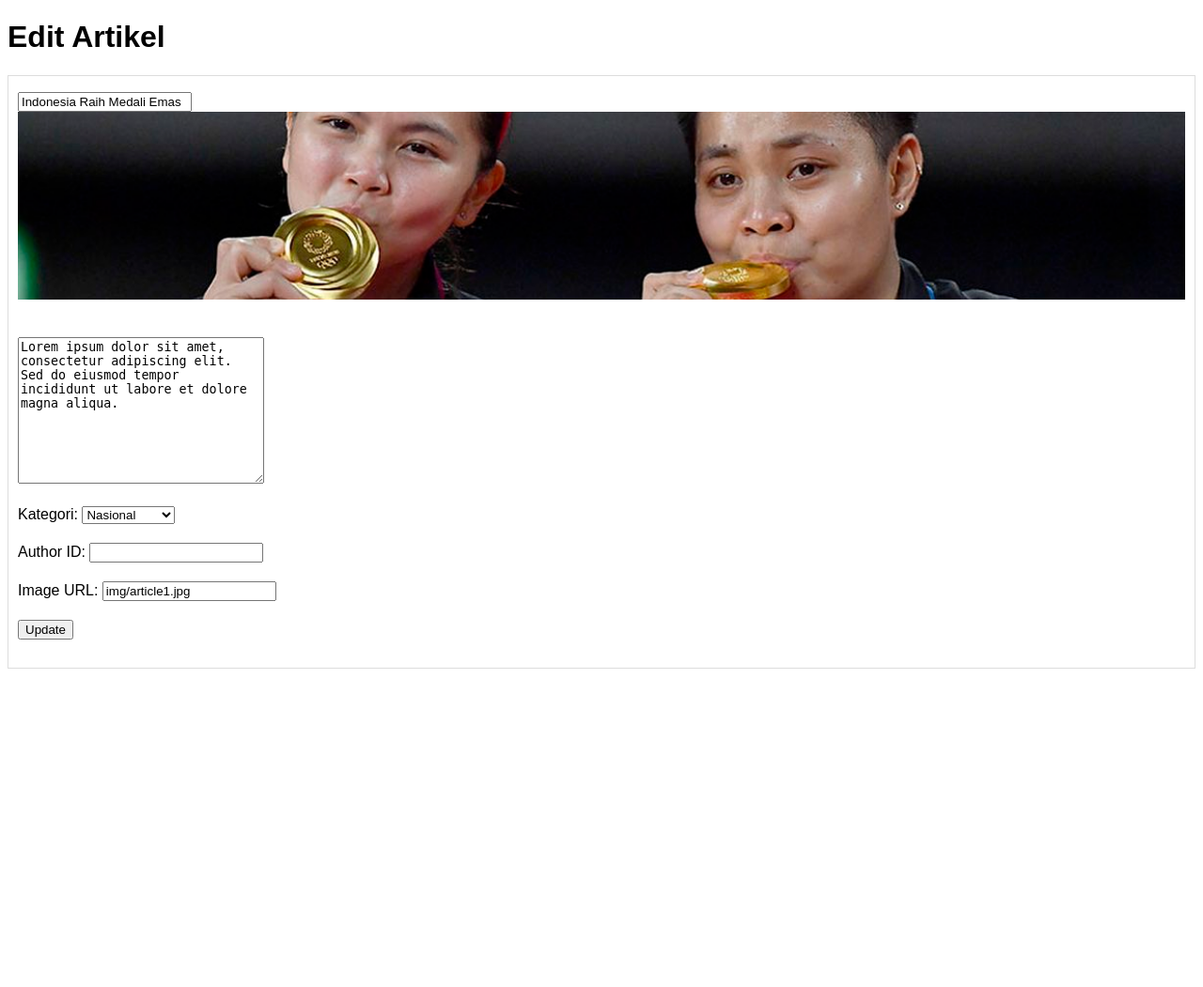
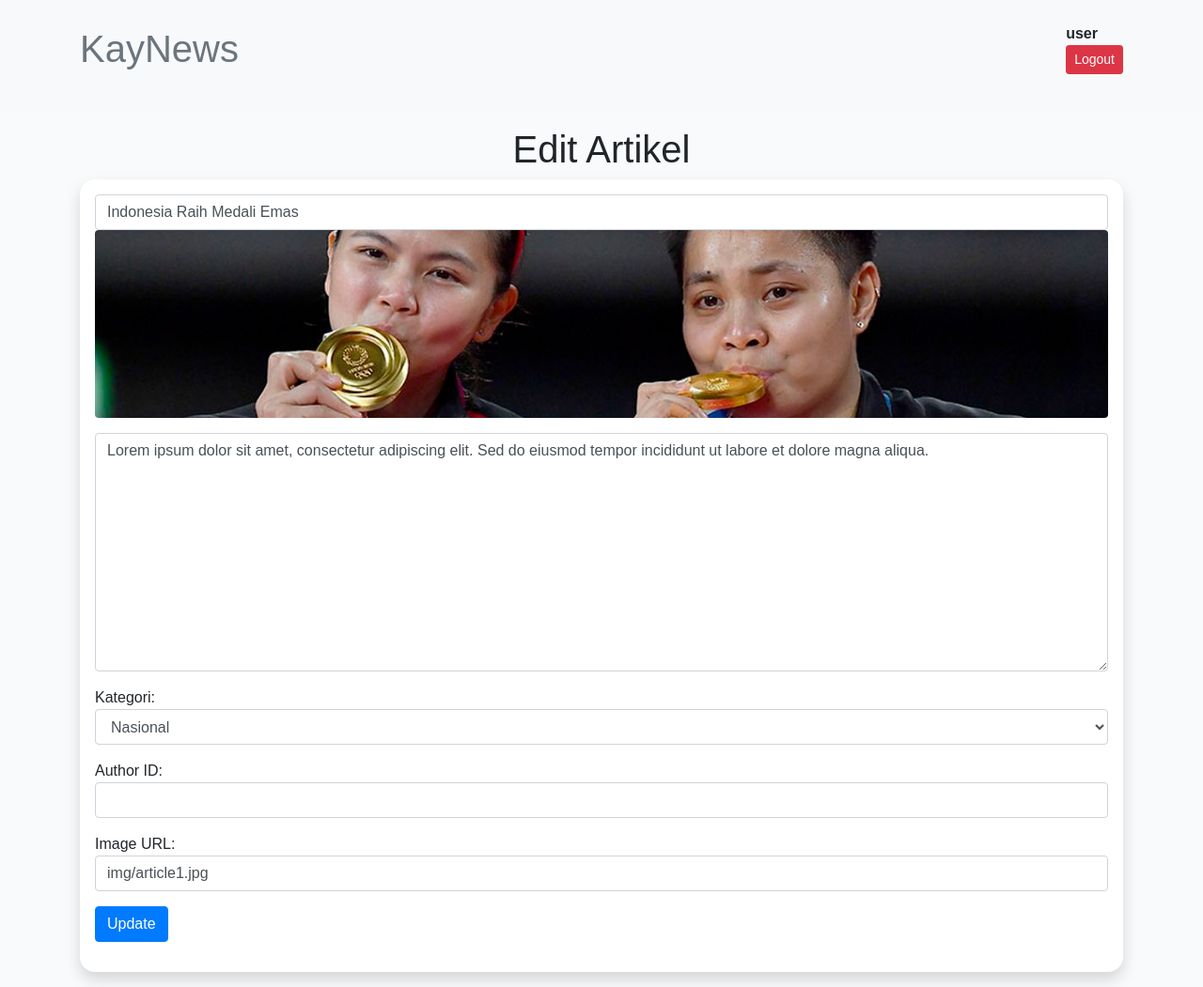
Before and after one commit to kyASse/kaynews, a PHP site: page /edit.php?id=2 in a window 1280 px wide. Shown: the whole page at 94% size. Before the commit the page ends 712 px from the top, so only its background shows below. Run offline with PHP 8.4, Linux system fonts and the light colour scheme; a user stored in the database is signed in; data comes from the database, SQL or seed files in the repository; data that the repository does not hold is empty.

Commit message:
Added style edit.php

```diff
--- a/edit.php
+++ b/edit.php
@@ -1,4 +1,11 @@
 <?php
+session_start();
+
+if (!isset($_SESSION["login"])) {
+    header("Location: login.php");
+    exit;
+}
+
 // Memanggil file koneksi.php
 include_once("config.php");
 
@@ -66,27 +73,32 @@
     <meta charset="UTF-8">
     <meta name="viewport" content="width=device-width, initial-scale=1.0">
     <title>Edit Artikel</title>
+    <link rel="stylesheet" href="https://stackpath.bootstrapcdn.com/bootstrap/4.5.2/css/bootstrap.min.css">
     <style>
         body {
             font-family: Arial, sans-serif;
+            background-color: #f8fafc;
         }
         .article {
-            border: 1px solid #ddd;
-            padding: 10px;
-            margin-bottom: 10px;
+            border-radius: 1rem;
+            padding: 1rem;
+            margin-bottom: 1rem;
+            background-color: white;
+            box-shadow: 0 0.5rem 1rem rgba(0,0,0,0.15);
         }
         .article h2 {
             margin: 0;
             font-size: 1.5em;
         }
         .article p {
-            margin-bottom: 20px;
+            margin-bottom: 1rem;
         }
         .article img {
             width: 100%;
             height: 200px;
             object-fit: cover;
-            margin-bottom: 20px;
+            border-radius: 1rem;
+            margin-bottom: 1rem;
         }
         .article a {
             text-decoration: none;
@@ -101,17 +113,23 @@
     </style>
 </head>
 <body>
-    <h1>Edit Artikel</h1>
+    <header class="bg-light py-4">
+        <div class="container">
+            <?php include_once('header.php'); ?>
+        </div>
+    </header>
+    <div class="container mt-3">
+        <h1 class="text-center">Edit Artikel</h1>
         <form method="post" action="">
             <div class="article">
-            <h2><input type="text" name="title" value="<?php echo htmlspecialchars($article['title']); ?>"></h2>
+                <h2><input type="text" name="title" value="<?php echo htmlspecialchars($article['title']); ?>" class="form-control"></h2>
                 <span class="error"><?php echo $titleErr; ?></span>
-            <img src="<?php echo htmlspecialchars($article['image_url']); ?>" alt="<?php echo htmlspecialchars($article['title']); ?>">
-            <p><textarea name="body" cols="30" rows="10"><?php echo htmlspecialchars($article['body']); ?></textarea></p>
+                <img src="<?php echo htmlspecialchars($article['image_url']); ?>" alt="<?php echo htmlspecialchars($article['title']); ?>" class="rounded">
+                <p><textarea name="body" cols="30" rows="10" class="form-control"><?php echo htmlspecialchars($article['body']); ?></textarea></p>
                 <span class="error"><?php echo $bodyErr; ?></span>
                 <p>
                     Kategori:
-                <select name="category">
+                    <select name="category" class="form-control">
                         <option value="Nasional" <?php echo $article['category'] == 'Nasional' ? 'selected' : ''; ?>>Nasional</option>
                         <option value="Internasional" <?php echo $article['category'] == 'Internasional' ? 'selected' : ''; ?>>Internasional</option>
                         <option value="Ekonomi" <?php echo $article['category'] == 'Ekonomi' ? 'selected' : ''; ?>>Ekonomi</option>
@@ -121,12 +139,13 @@
                     </select>
                     <span class="error"><?php echo $categoryErr; ?></span>
                 </p>
-            <p>Author ID: <input type="number" name="author" value="<?php echo htmlspecialchars($article['author']); ?>"></p>
+                <p>Author ID: <input type="number" name="author" value="<?php echo htmlspecialchars($article['author']); ?>" class="form-control"></p>
                 <span class="error"><?php echo $authorErr; ?></span>
-            <p>Image URL: <input type="text" name="image_url" value="<?php echo htmlspecialchars($article['image_url']); ?>"></p>
+                <p>Image URL: <input type="text" name="image_url" value="<?php echo htmlspecialchars($article['image_url']); ?>" class="form-control"></p>
                 <span class="error"><?php echo $imageErr; ?></span>
-            <p><input type="submit" name="update" value="Update"></p>
+                <p><input type="submit" name="update" value="Update" class="btn btn-primary"></p>
             </div>
         </form>
+    </div>
 </body>
 </html>
```
Lines whose indentation alone changed are shown as unchanged.
